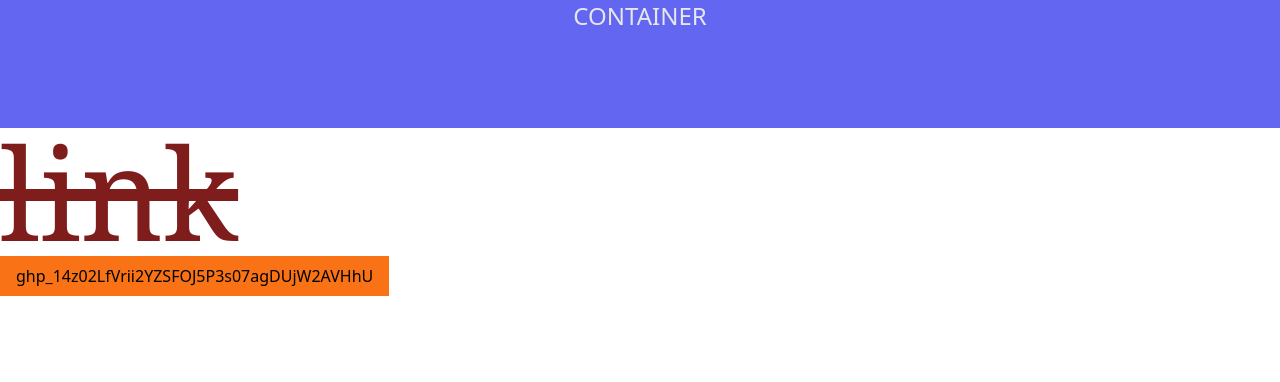
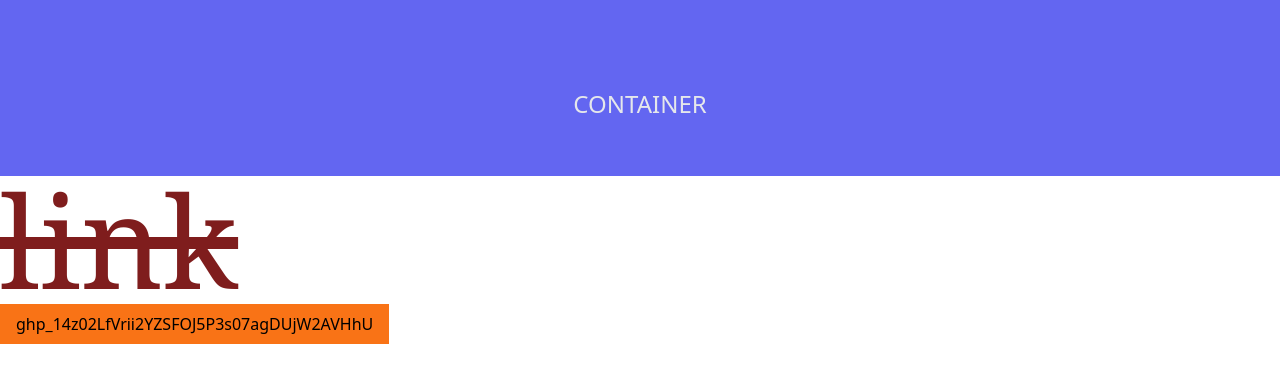
Before and after one commit to 0sugo/begin_tailwind, a website: page index.html in a window 1280 px wide. Drawn offline with Linux system fonts and the light colour scheme.

Commit message:
Adding utility directives

```diff
--- a/index.html
+++ b/index.html
@@ -8,7 +8,7 @@
     <title>TESTING IT OUT</title>
 </head>
 <body>
-    <div class="lg:container lg:mx-auto bg-indigo-500  h-32">
+    <div class="lg:container lg:mx-auto bg-indigo-500  h-32 p-21">
         <h2 class="text-2xl text-gray-200 text-center">CONTAINER</h2>
     </div>
     <a href="">link</a> <br>
--- a/input.css
+++ b/input.css
@@ -12,3 +12,8 @@
         @apply py-2 px-4 bg-orange-500 text-center hover:bg-sky-700
     }
 }
+@layer utilities{
+    .p-21{
+        padding:5.5rem;
+    }
+}
```
Also changed, not shown: css/main.css.
